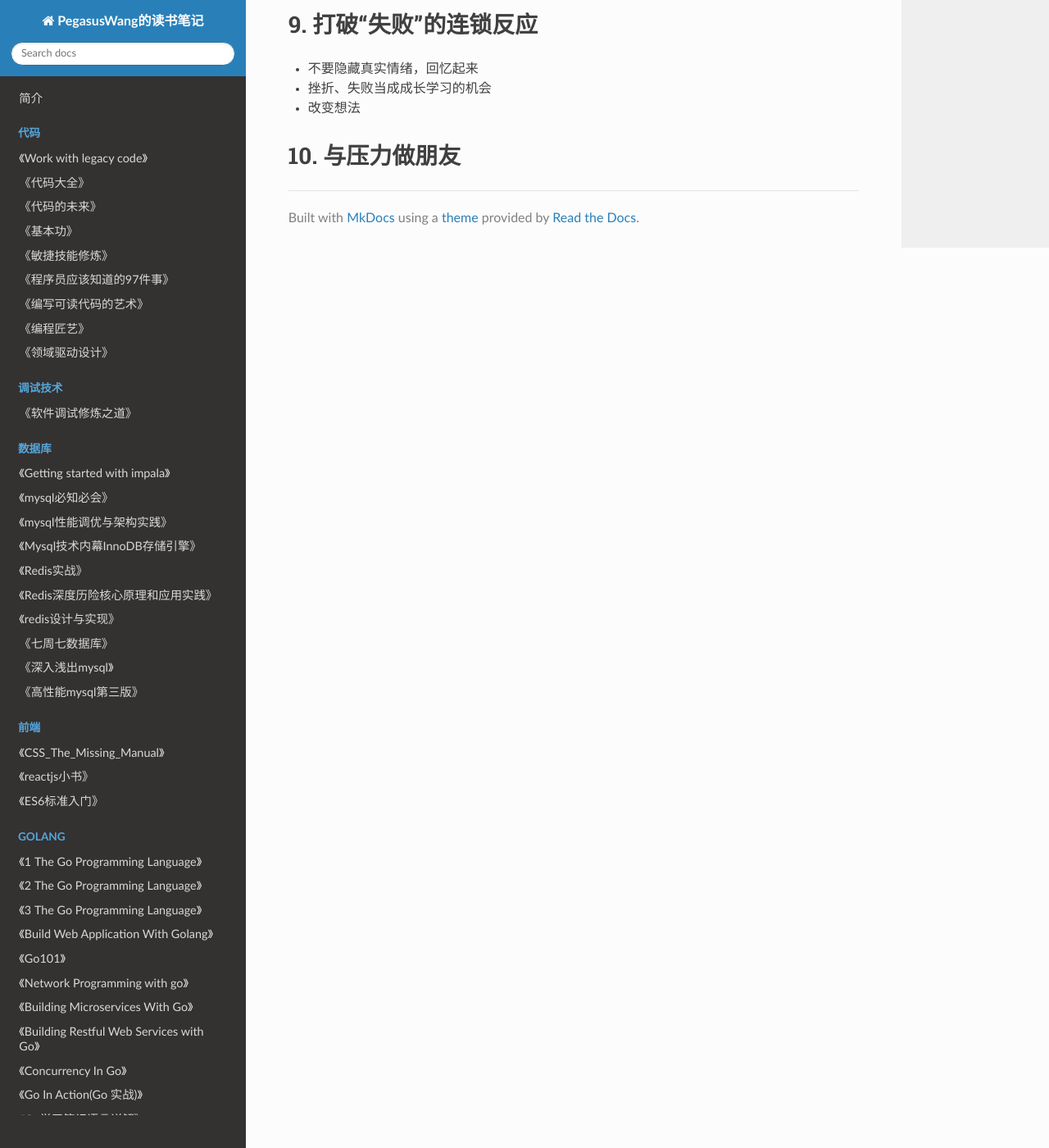
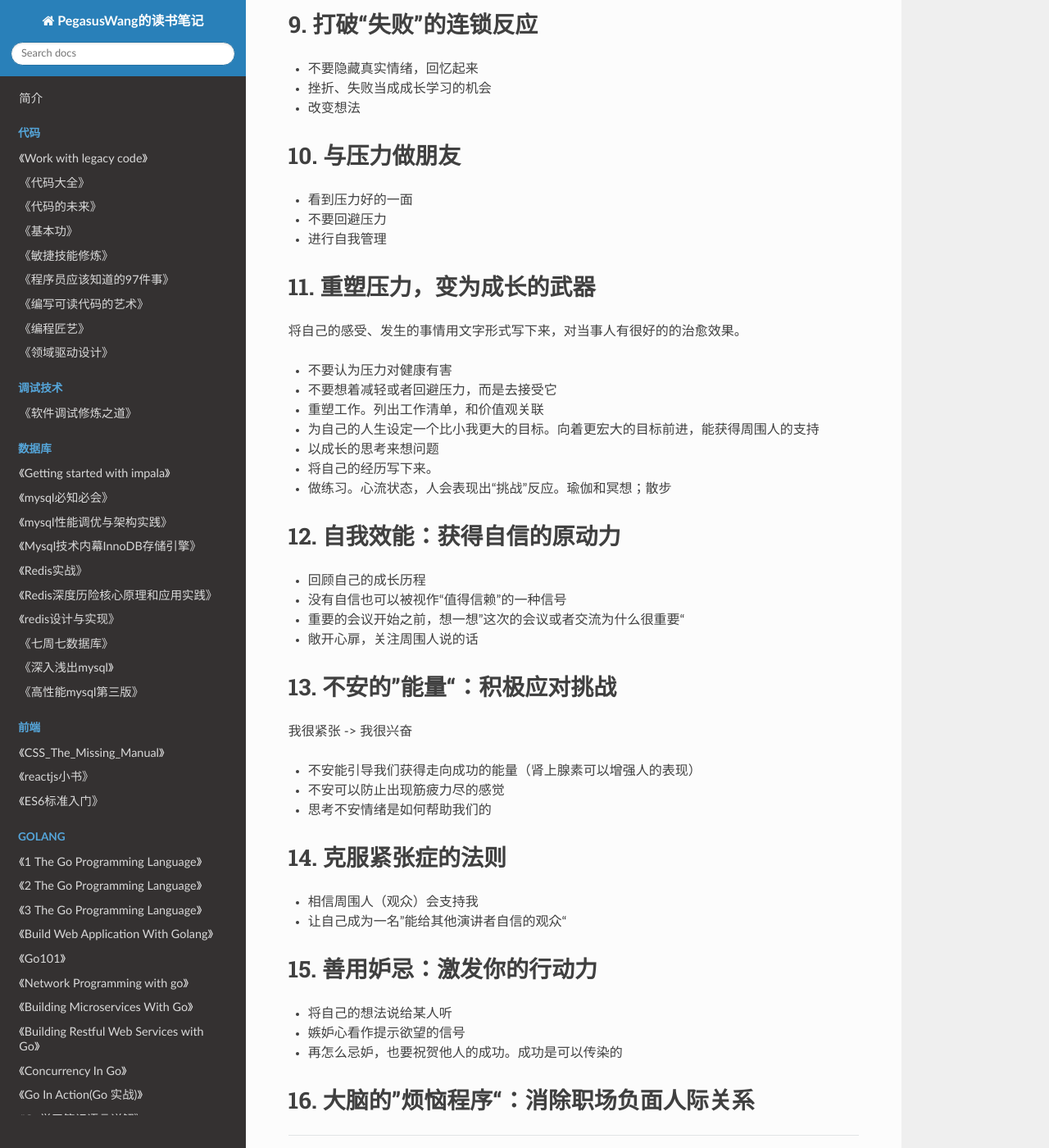
Before and after one commit to PegasusWang/booknotes, an MkDocs documentation site: the page built from docs/psychology/自控力-实操篇.md, in a window 1280 px wide and 1400 px high, scrolled down 1772 px. Shown: the whole window at 82% size. Built offline with MkDocs 1.6.1, drawn with Linux system fonts in a browser that asks for light colours; nearby versions of some CDN libraries; old or Windows-style settings are respelled for this version of MkDocs.

Commit message:
自控力实操

```diff
--- a/docs/psychology/自控力-实操篇.md
+++ b/docs/psychology/自控力-实操篇.md
@@ -69,3 +69,48 @@
 - 改变想法
 
 # 10. 与压力做朋友
+
+- 看到压力好的一面
+- 不要回避压力
+- 进行自我管理
+
+# 11. 重塑压力，变为成长的武器
+
+将自己的感受、发生的事情用文字形式写下来，对当事人有很好的的治愈效果。
+
+- 不要认为压力对健康有害
+- 不要想着减轻或者回避压力，而是去接受它
+- 重塑工作。列出工作清单，和价值观关联
+- 为自己的人生设定一个比小我更大的目标。向着更宏大的目标前进，能获得周围人的支持
+- 以成长的思考来想问题
+- 将自己的经历写下来。
+- 做练习。心流状态，人会表现出“挑战”反应。瑜伽和冥想；散步
+
+# 12. 自我效能：获得自信的原动力
+
+- 回顾自己的成长历程
+- 没有自信也可以被视作“值得信赖”的一种信号
+- 重要的会议开始之前，想一想”这次的会议或者交流为什么很重要“
+- 敞开心扉，关注周围人说的话
+
+# 13. 不安的”能量“：积极应对挑战
+
+我很紧张 -> 我很兴奋
+
+- 不安能引导我们获得走向成功的能量（肾上腺素可以增强人的表现）
+- 不安可以防止出现筋疲力尽的感觉
+- 思考不安情绪是如何帮助我们的
+
+# 14. 克服紧张症的法则
+
+- 相信周围人（观众）会支持我
+- 让自己成为一名”能给其他演讲者自信的观众“
+
+
+# 15. 善用妒忌：激发你的行动力
+
+- 将自己的想法说给某人听
+- 嫉妒心看作提示欲望的信号
+- 再怎么忌妒，也要祝贺他人的成功。成功是可以传染的
+
+# 16. 大脑的”烦恼程序“：消除职场负面人际关系
```
